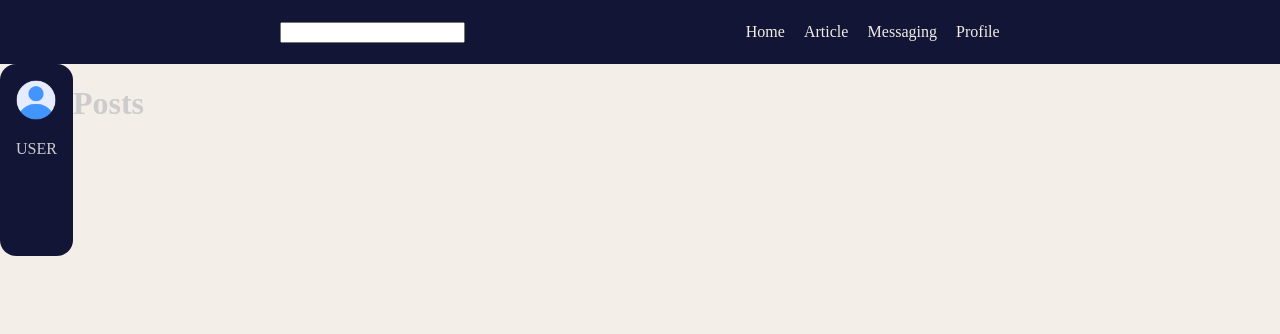
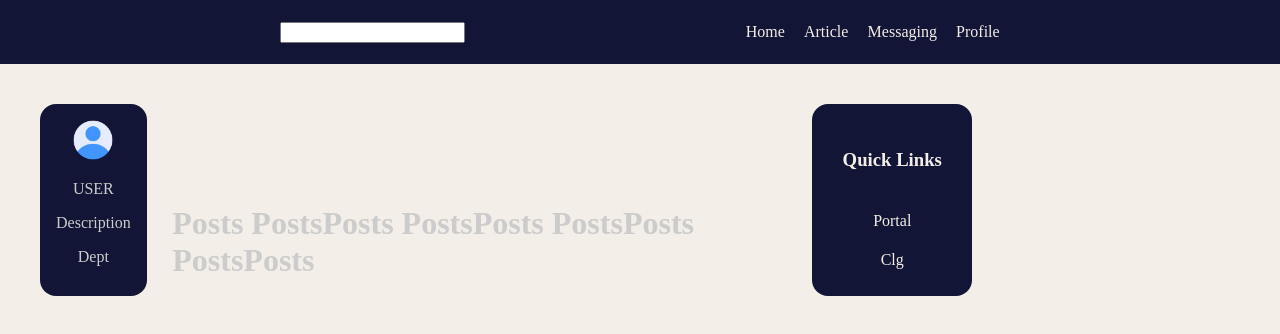
Before and after one commit to YOGESHnick/CampusConnect, a React (Create React App) app in the folder client/: page /feed in a window 1280 px wide. Shown: the top 334 px of the page. Built offline with nearby package versions, Linux system fonts and the light colour scheme; no server answers.

Commit message:
ensuring responsiveness

```diff
--- a/client/public/styles.css
+++ b/client/public/styles.css
@@ -109,6 +109,7 @@ input[type="file"] {
   }
 
   /* N A V B A R */
+
   .navbar{
     height: 8vh;
     width: 100vw;
@@ -137,8 +138,9 @@ input[type="file"] {
     background-color: #F3EEE7;
   }
   .LeftBar{
+    margin-left: 5vh;
+    margin-top: 5vh;
     border-radius: 2vh;
-    /* margin-top: 10vh; */
     background-color: #121536;
     text-align: center;
     justify-content: center;
@@ -148,7 +150,47 @@ input[type="file"] {
   }
   .LeftBar img{
     object-fit:contain;
-    /* max-height: 5vh; */
     max-width: 5vh;
     border-radius: 50%;
   }
+  .center{
+    /* justify-content: center; */
+    /* align-items: center; */
+    margin-top: 15vh;
+    margin-left: 2vw;
+    overflow-y: scroll;
+    width: 50vw;
+  }
+  .QuickAccess{
+    display: flex;
+    flex-direction: column;
+    margin-right: 5vh;
+    margin-top: 5vh;
+    border-radius: 2vh;
+    background-color: #121536;
+    width: 10vw;
+    text-align: center;
+    justify-content:space-around;
+    height: 20vh;
+    padding: min(2vh,3vh);
+    color: #F3EEE7;;
+  }
+  .QuickAccess a{
+    color: #F3EEE7;
+    text-decoration: none;
+  }
+  @media screen and (max-width: 768px) {
+    .QuickAccess,.LeftBar {
+        display: none;
+    }
+    .Feed{
+        justify-content: center;
+        text-align: center;
+    }
+    .Posts{
+        width:100%;
+    }
+    .center{
+        width: 90vw;
+    }
+}
--- a/client/src/components/navbar.js
+++ b/client/src/components/navbar.js
@@ -7,10 +7,10 @@ const Navbar = () => {
             <input type="text" />
         </div>
         <div className="right">
-            <a href="#">Home</a>
-            <a href="#">Article</a>
-            <a href="#">Messaging</a>
-            <a href="#">Profile</a>
+            <a href="/feed">Home</a>
+            <a href="/feed">Article</a>
+            <a href="/feed">Messaging</a>
+            <a href="/feed">Profile</a>
         </div>
     </div>
   );
--- a/client/src/pages/Feed.js
+++ b/client/src/pages/Feed.js
@@ -10,6 +10,8 @@ const LeftBar = ({ userId, user }) => {
     <div className="LeftBar">
       <img src={user?.dp || avatar} alt="img" />
       <p>{user?.name || "USER"}</p>
+      <p>{user?.description || "Description"}</p>
+      <p>{user?.dept || "Dept"}</p>
     </div>
   );
 };
@@ -18,8 +20,18 @@ const LeftBar = ({ userId, user }) => {
 
 const Posts = () => {
   return (
-    <div>
-      <h1>Posts</h1>
+    <div className="Posts">
+      <h1>Posts PostsPosts PostsPosts PostsPosts PostsPosts</h1>
+    </div>
+  );
+};
+
+const QuickAccess = () => {
+  return (
+    <div className="QuickAccess">
+      <h3>Quick Links</h3>
+      <a href="#" >Portal</a>
+      <a href="#" >Clg</a>
     </div>
   );
 };
@@ -53,7 +65,10 @@ const Feed = () => {
       <Navbar />
       <div className="Feed">
         <LeftBar userId={userId} user={user} />
-        <Posts />
+        <div className="center">
+          <Posts />
+        </div>
+        <QuickAccess />
       </div>
     </div>
   );
```
